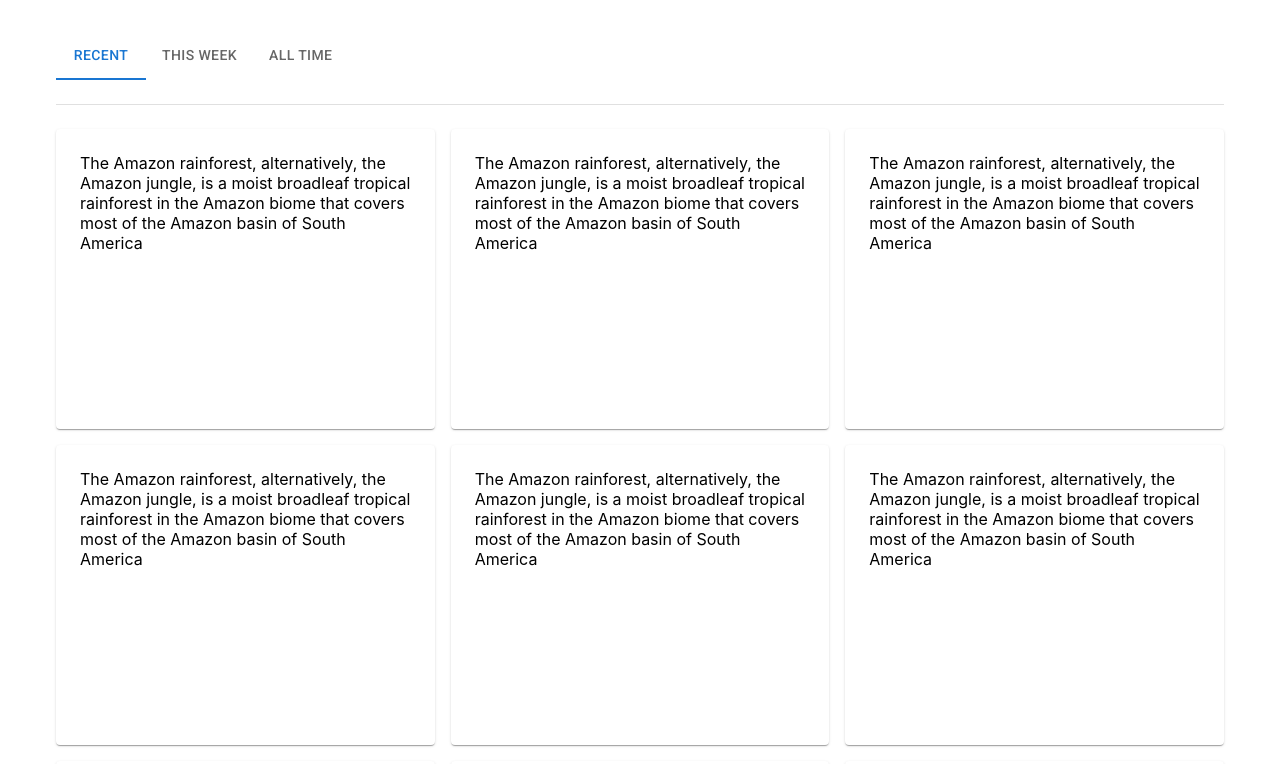
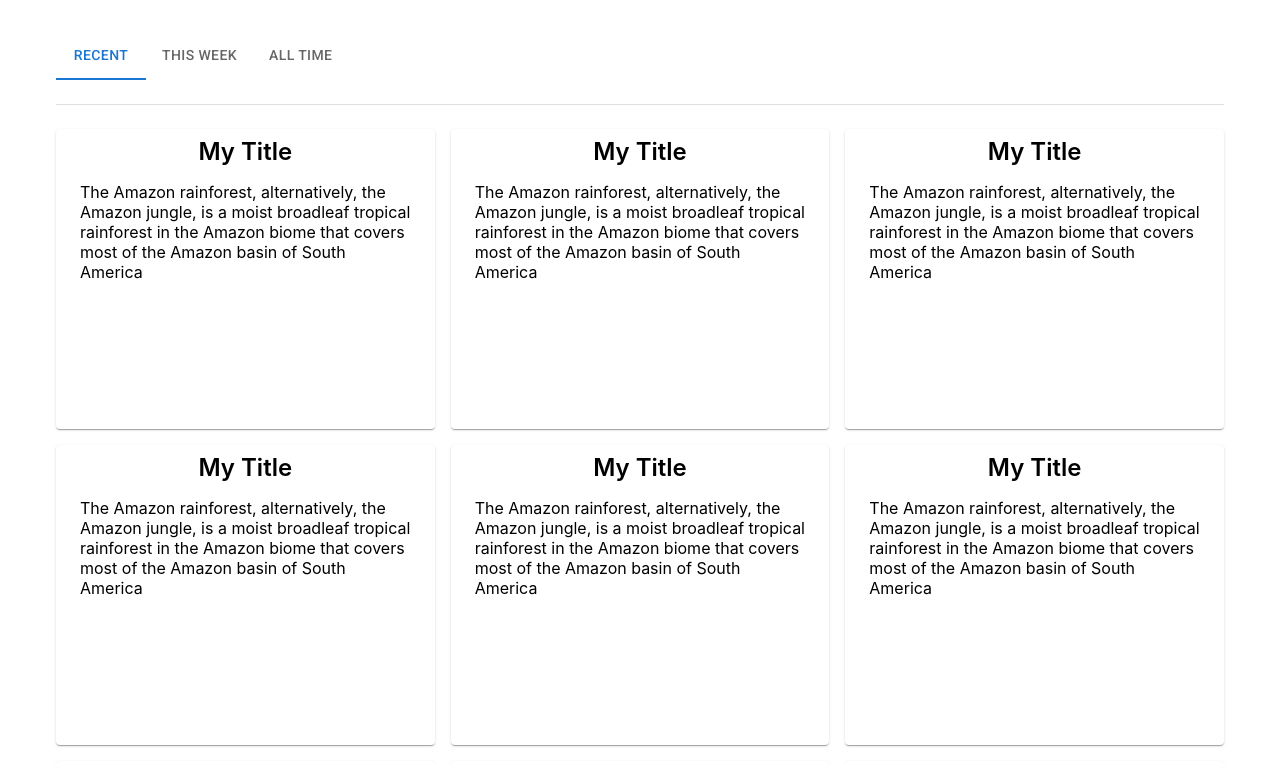
Before and after one commit to brgltd/amazon-forest-crypto, a Next.js app: page / in a window 1280 px wide. Shown: the top 764 px of the page. Built offline with nearby package versions, Linux system fonts and the light colour scheme.

Commit message:
feat: add title sample

```diff
--- a/pages/index.js
+++ b/pages/index.js
@@ -20,6 +20,9 @@ function Item() {
         height: "300px",
       }}
     >
+      <Typography variant="h2" sx={{ fontSize: 24, fontWeight: 600 }}>
+        My Title
+      </Typography>
       <Typography paragraph sx={{ p: 2, textAlign: "left" }}>
         The Amazon rainforest, alternatively, the Amazon jungle, is a moist
         broadleaf tropical rainforest in the Amazon biome that covers most of
```
